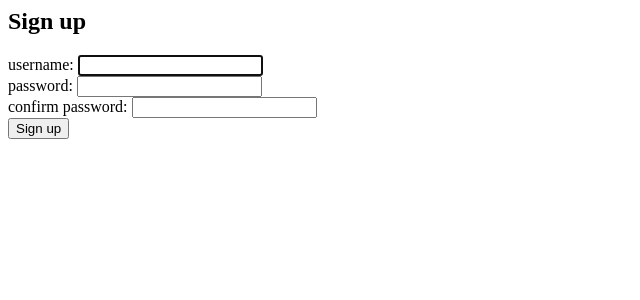
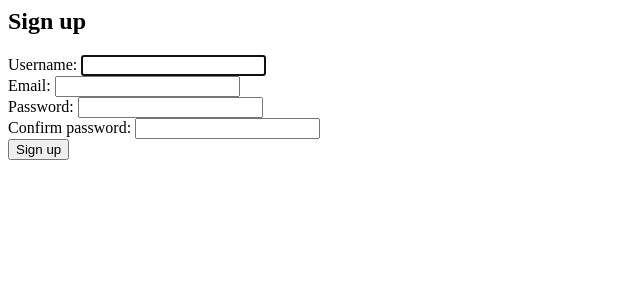
Before and after one commit to macanMehri/ecommerce, a Django app: page /users/signup/ in a window 1280 px wide. Shown: the top 300 px of the page, without its empty margins (0-640 px from the left). Run offline with Django 4.2, Linux system fonts and the light colour scheme; parts of the project's set-up code (start-up, migrations or seed data) failed here and were passed over.

Commit message:
Removed a bug and added email field to signup page

```diff
--- a/users/templates/signup.html
+++ b/users/templates/signup.html
@@ -9,7 +9,7 @@
     {% endif %}
 
     <div>
-        <label for="id_username">username: </label>
+        <label for="id_username">Username: </label>
         {{ form.username }}
         {% if form.username.errors %}
         <div>
@@ -17,9 +17,19 @@
         </div>
         {% endif %}
     </div>
+    <div>
+        <label for="email">Email: </label>
+        {{ form.email }}
+        {% if form.email.errors %}
+        <div>
+            {{ form.email.errors }}
+        </div>
+        {% endif %}
+    </div>
+
 
     <div>
-        <label for="id_password1">password: </label>
+        <label for="id_password1">Password: </label>
         {{ form.password1 }}
         {% if form.password1.errors %}
         <div>
@@ -29,7 +39,7 @@
     </div>
 
     <div>
-        <label for="id_password2">confirm password: </label>
+        <label for="id_password2">Confirm password: </label>
         {{ form.password2 }}
         {% if form.password2.errors %}
         <div>
--- a/users/urls.py
+++ b/users/urls.py
@@ -1,13 +1,9 @@
 from django.urls import path
-from .views import login_view, signup_view, get_cities_by_province, add_address_view
+from .views import login_view, signup_view, add_address_view
 
 
 urlpatterns = [
     path('login/', login_view, name='login'),
     path('signup/', signup_view, name='signup'),
-    path(
-        'get_cities_by_province/<int:province_id>/',
-        get_cities_by_province,
-        name='get_cities_by_province'),
     path('add_address/', add_address_view, name='add_address'),
 ]
```
